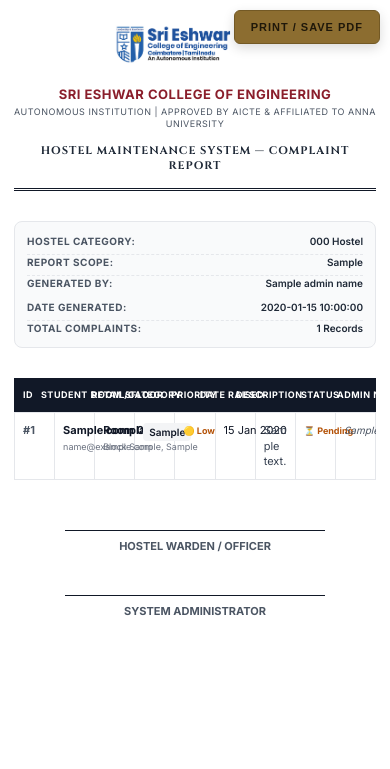
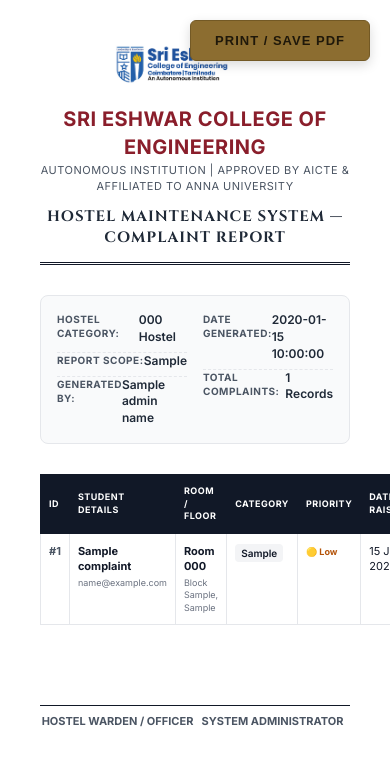
Before and after one commit to Ragul-20/Spark_desk, a Flask app: template templates/report_print.html in a window 390 px wide; the page is wider, and only the part inside the window is pictured. Shown: the top 769 px of that part. Run offline with Flask 3, Linux system fonts and the light colour scheme; tables that the repository leaves empty hold one stand-in row (values such as "Sample post"); the template is opened without the code that fills it: values that come from a table or form of the project are taken from there, most other values are stand-ins (such as "Sample title", 1, 10 or a date in 2020).

Commit message:
Remove unused CSS and clean up HTML structure

```diff
--- a/templates/report_print.html
+++ b/templates/report_print.html
@@ -199,26 +199,6 @@
         margin: 15mm;
       }
     }
-
-    /* ===== MOBILE / ON-SCREEN RESPONSIVE (viewing before printing) ===== */
-    @media screen and (max-width: 860px) {
-      body { padding: 20px 14px 60px; }
-      .no-print-btn { position: fixed; top: 10px; right: 10px; padding: 10px 16px; font-size: 11px; }
-      .college-title { font-size: 15px; }
-      .college-sub { font-size: 9px; }
-      .report-title { font-size: 12px; }
-      .metadata-section { grid-template-columns: 1fr; padding: 12px; gap: 10px; }
-      /* Make the wide data table horizontally scrollable instead of squeezing columns */
-      table { display: block; overflow-x: auto; white-space: nowrap; font-size: 11px; }
-      thead, tbody, tr { display: table; width: 100%; table-layout: fixed; }
-      .signature-area { flex-direction: column; gap: 40px; margin-top: 50px; align-items: center; }
-      .sig-box { width: 100%; max-width: 260px; }
-    }
-    @media screen and (max-width: 480px) {
-      .college-title { font-size: 13px; }
-      .report-title { font-size: 11px; }
-      .meta-label, .meta-value { font-size: 10px; }
-    }
   </style>
 </head>
 <body oncontextmenu="return false;">
```
